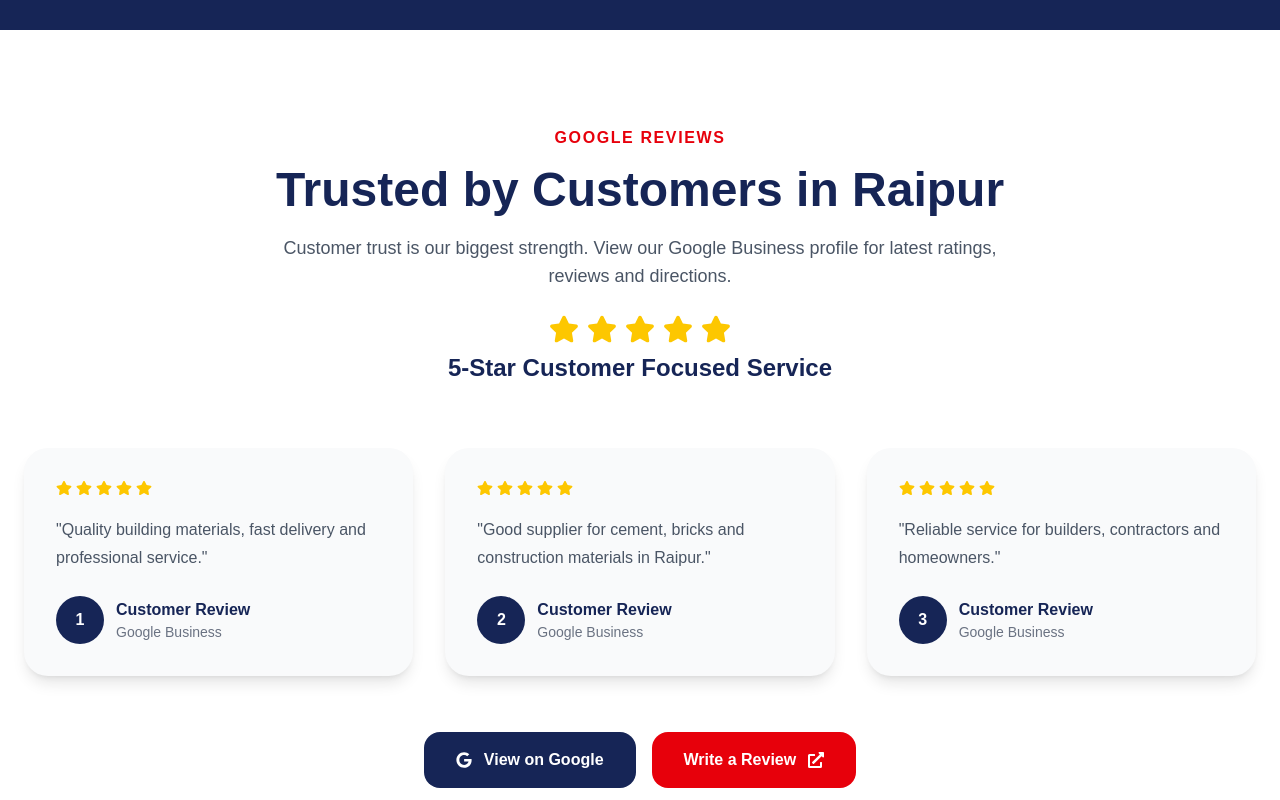
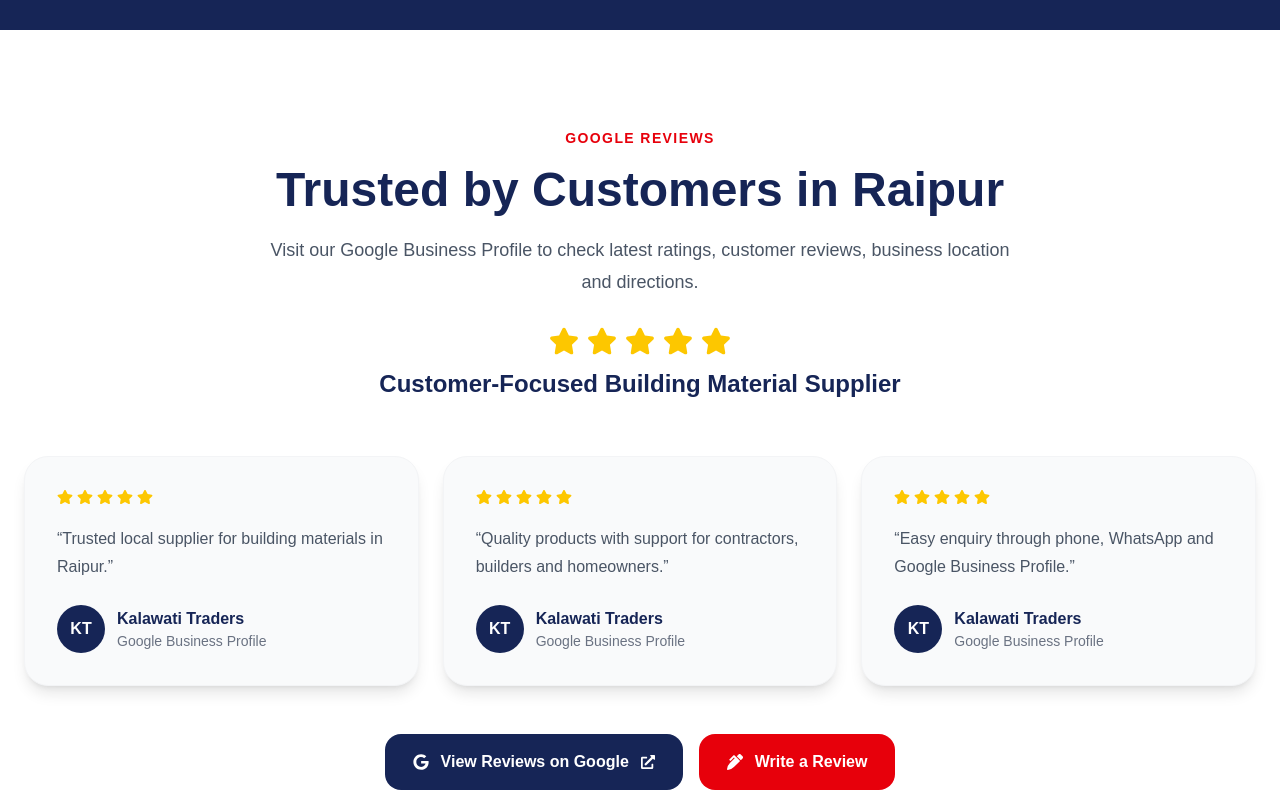
Before and after one commit to vbondia90-web/kalawati-traders, a React (Vite) app: page / in a window 1280 px wide. Shown: the part 6440-7240 px from the top of the page. Built offline with nearby package versions, Linux system fonts and the light colour scheme.

Commit message:
Update Google reviews with business profile link

```diff
--- a/src/components/home/Brands.jsx
+++ b/src/components/home/Brands.jsx
@@ -12,9 +12,9 @@
     desc: "Trusted cement and construction solutions.",
   },
   {
-    name: "Bangur Cement",
-    logo: "/brands/bangur.png",
-    desc: "High-strength cement for durable structures.",
+    name: "Kalawati Bricks",
+    logo: "/brands/Kalawati-bricks.png",
+    desc: "Our own premium fly ash bricks and solid blocks.",
   },
   {
     name: "Yoddha ",
@@ -22,9 +22,9 @@
     desc: "Reliable TMT bars for reinforced construction.",
   },
   {
-    name: "Kalawati Bricks",
-    logo: "/brands/kalawati-bricks.png",
-    desc: "Our own premium fly ash bricks and solid blocks.",
+    name: "Bangur Cement",
+    logo: "/brands/bangur.png",
+    desc: "High-strength cement for durable structures.",
   },
 ];
 
--- a/src/components/home/Contact.jsx
+++ b/src/components/home/Contact.jsx
@@ -131,7 +131,7 @@
           <div className="rounded-3xl overflow-hidden shadow-2xl bg-white min-h-[520px]">
             <iframe
               title="Kalawati Traders Google Map"
-              src="https://www.google.com/maps?q=Kalawati%20Traders%20Kachna%20Raipur&output=embed"
+              src="https://www.google.com/maps/embed?pb=!1m18!1m12!1m3!1d5675.40267192065!2d81.7024191257291!3d21.267582720911797!2m3!1f0!2f0!3f0!3m2!1i1024!2i768!4f13.1!3m3!1m2!1s0x3a28dd31b3e503a9%3A0x8e87be38906ab368!2sKalawati%20traders!5e0!3m2!1sen!2sin!4v1782969947996!5m2!1sen!2sin"
               width="100%"
               height="100%"
               className="min-h-[520px]"
--- a/src/components/home/GoogleReviews.jsx
+++ b/src/components/home/GoogleReviews.jsx
@@ -1,98 +1,92 @@
-import { FaStar, FaGoogle, FaExternalLinkAlt } from "react-icons/fa";
+import { FaStar, FaGoogle, FaExternalLinkAlt, FaPenAlt } from "react-icons/fa";
 
 const reviews = [
-  {
-    name: "Customer Review",
-    text: "Quality building materials, fast delivery and professional service.",
-  },
-  {
-    name: "Customer Review",
-    text: "Good supplier for cement, bricks and construction materials in Raipur.",
-  },
-  {
-    name: "Customer Review",
-    text: "Reliable service for builders, contractors and homeowners.",
-  },
+  { text: "Trusted local supplier for building materials in Raipur." },
+  { text: "Quality products with support for contractors, builders and homeowners." },
+  { text: "Easy enquiry through phone, WhatsApp and Google Business Profile." },
 ];
 
 export default function GoogleReviews() {
+  const googleProfile = "https://maps.app.goo.gl/MTt5mw9bdDFYtLEM9";
+
   return (
-    <section className="py-24 bg-white">
-      <div className="max-w-7xl mx-auto px-6">
-        <div className="text-center mb-16">
-          <span className="text-red-600 uppercase tracking-widest font-bold">
+    <section className="py-20 sm:py-24 bg-white">
+      <div className="max-w-7xl mx-auto px-5 sm:px-6">
+        <div className="text-center max-w-3xl mx-auto">
+          <span className="text-red-600 uppercase tracking-widest font-extrabold text-sm">
             Google Reviews
           </span>
 
-          <h2 className="text-5xl font-extrabold text-blue-950 mt-4">
+          <h2 className="mt-4 text-4xl sm:text-5xl font-extrabold text-blue-950">
             Trusted by Customers in Raipur
           </h2>
 
-          <p className="mt-5 text-gray-600 max-w-3xl mx-auto text-lg">
-            Customer trust is our biggest strength. View our Google Business profile
-            for latest ratings, reviews and directions.
+          <p className="mt-5 text-gray-600 text-base sm:text-lg leading-8">
+            Visit our Google Business Profile to check latest ratings, customer reviews,
+            business location and directions.
           </p>
 
-          <div className="mt-6 flex items-center justify-center gap-2 text-yellow-400 text-3xl">
-            {[1, 2, 3, 4, 5].map((i) => (
-              <FaStar key={i} />
+          <div className="mt-7 flex items-center justify-center gap-2 text-yellow-400 text-3xl">
+            {[1, 2, 3, 4, 5].map((star) => (
+              <FaStar key={star} />
             ))}
           </div>
 
-          <p className="mt-2 text-blue-950 font-extrabold text-2xl">
-            5-Star Customer Focused Service
+          <p className="mt-3 text-blue-950 font-extrabold text-xl sm:text-2xl">
+            Customer-Focused Building Material Supplier
           </p>
         </div>
 
-        <div className="grid md:grid-cols-3 gap-8">
+        <div className="mt-14 grid gap-6 md:grid-cols-3">
           {reviews.map((review, index) => (
             <div
               key={index}
-              className="rounded-3xl bg-gray-50 p-8 shadow-lg hover:shadow-2xl hover:-translate-y-2 transition"
+              className="rounded-3xl bg-gray-50 p-7 sm:p-8 shadow-lg border border-gray-100 hover:-translate-y-2 hover:shadow-2xl transition-all duration-300"
             >
               <div className="flex gap-1 text-yellow-400 mb-5">
-                {[1, 2, 3, 4, 5].map((i) => (
-                  <FaStar key={i} />
+                {[1, 2, 3, 4, 5].map((star) => (
+                  <FaStar key={star} />
                 ))}
               </div>
 
               <p className="text-gray-600 leading-7">
-                "{review.text}"
+                “{review.text}”
               </p>
 
               <div className="mt-6 flex items-center gap-3">
-                <div className="h-12 w-12 rounded-full bg-blue-950 text-white flex items-center justify-center font-bold">
-                  {index + 1}
+                <div className="h-12 w-12 rounded-full bg-blue-950 text-white flex items-center justify-center font-extrabold">
+                  KT
                 </div>
 
                 <div>
-                  <h3 className="font-bold text-blue-950">{review.name}</h3>
-                  <p className="text-sm text-gray-500">Google Business</p>
+                  <h3 className="font-bold text-blue-950">Kalawati Traders</h3>
+                  <p className="text-sm text-gray-500">Google Business Profile</p>
                 </div>
               </div>
             </div>
           ))}
         </div>
 
-        <div className="mt-14 flex flex-col sm:flex-row gap-4 justify-center">
+        <div className="mt-12 flex flex-col sm:flex-row gap-4 justify-center">
           <a
-            href="https://maps.app.goo.gl/84mbUawKRErEfRWW8"
+            href={googleProfile}
             target="_blank"
             rel="noreferrer"
-            className="inline-flex items-center justify-center gap-3 rounded-2xl bg-blue-950 px-8 py-4 text-white font-bold hover:bg-blue-900"
+            className="inline-flex items-center justify-center gap-3 rounded-2xl bg-blue-950 px-7 py-4 text-white font-extrabold hover:bg-blue-900 transition"
           >
             <FaGoogle />
-            View on Google
+            View Reviews on Google
+            <FaExternalLinkAlt className="text-sm" />
           </a>
 
           <a
-            href="https://maps.app.goo.gl/84mbUawKRErEfRWW8"
+            href={googleProfile}
             target="_blank"
             rel="noreferrer"
-            className="inline-flex items-center justify-center gap-3 rounded-2xl bg-red-600 px-8 py-4 text-white font-bold hover:bg-red-700"
+            className="inline-flex items-center justify-center gap-3 rounded-2xl bg-red-600 px-7 py-4 text-white font-extrabold hover:bg-red-700 transition"
           >
+            <FaPenAlt />
             Write a Review
-            <FaExternalLinkAlt />
           </a>
         </div>
       </div>
```
